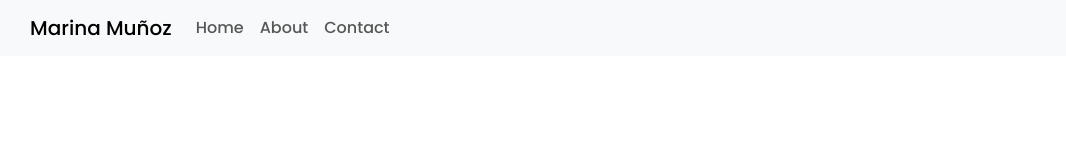
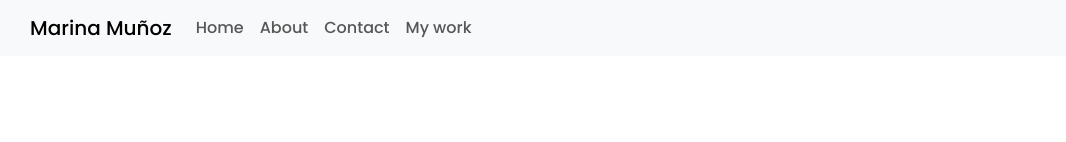
Before and after one commit to marinamun/marina-website, a plain HTML site: page about.html in a window 1280 px wide. Shown: the top 142 px of the page, without its empty margins (0-1066 px from the left). Drawn offline with nearby package versions, Linux system fonts and the light colour scheme.

Commit message:
Added "my work" to navigation menu

```diff
--- a/about.html
+++ b/about.html
@@ -56,6 +56,9 @@
           <li class="nav-item">
             <a class="nav-link" href="about.html#contact">Contact</a>
           </li>
+          <li class="nav-item">
+            <a class="nav-link" href="work.html">My work</a>
+          </li>
         </ul>
       </div>
     </nav>
```
Also changed, not shown: index.html (+3 -0 lines).
